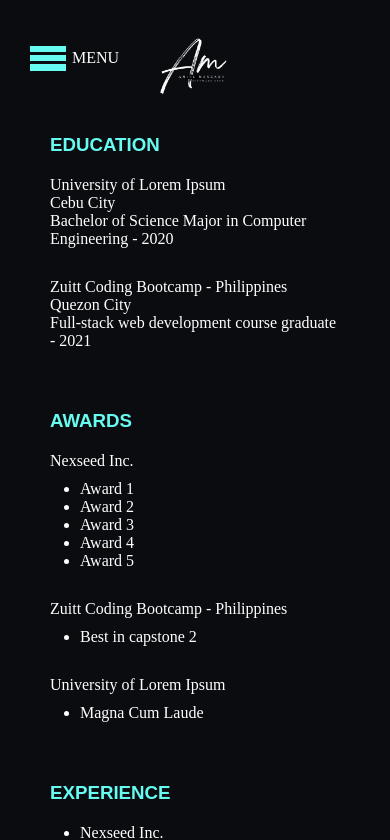
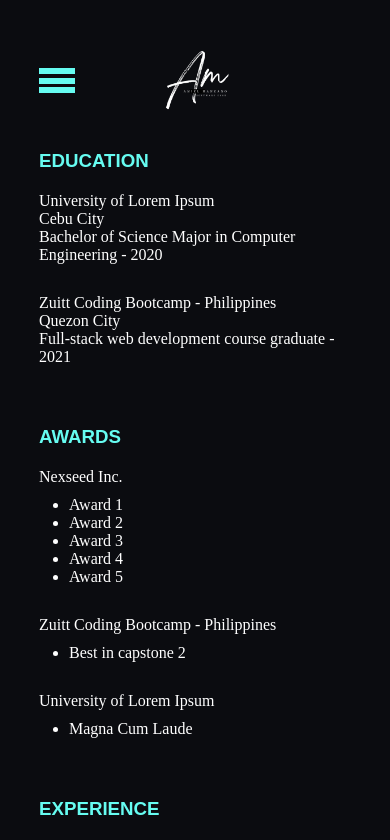
Before and after one commit to rrdot09/portfolio-project, a React (Create React App) app: page /about in a window 390 px wide. Shown: the top 840 px of the page. Built offline with nearby package versions, Linux system fonts and the light colour scheme; a web font is replaced by a local one.

Commit message:
Fix header responsiveness

```diff
--- a/src/components/header.js
+++ b/src/components/header.js
@@ -1,6 +1,5 @@
 import Logo from "./Logo";
 import NavigationBar from "./NavigationBar";
-
 
 export default function Header() {
   return (
--- a/src/styles/_mixins.scss
+++ b/src/styles/_mixins.scss
@@ -3,3 +3,9 @@
     justify-content: center;
     align-items: center;
 }
+
+@mixin flex-start {
+    display: flex;
+    justify-content: flex-start;
+    align-items: center;
+}
--- a/src/styles/foundation/_base.scss
+++ b/src/styles/foundation/_base.scss
@@ -8,8 +8,7 @@ body {
     background-color: $d1;
     font-family: 'Gotu', sans-serif;
     color: $d4;
-    margin: 27px 150px 53px;
-    font-size: 24px;
+    margin: 3% 10%;
     font-weight: 400;
 }
 
@@ -26,10 +25,3 @@ button {
     cursor: pointer;
     border: none;
 }
-
-@media (max-width: 428px) {
-    body {
-        margin: 30px 50px;
-        font-size: 16px;
-    }
-}
--- a/src/styles/index.css
+++ b/src/styles/index.css
@@ -3,8 +3,7 @@ body {
   background-color: #0B0C10;
   font-family: "Gotu", sans-serif;
   color: #66FCF1;
-  margin: 27px 150px 53px;
-  font-size: 24px;
+  margin: 3% 10%;
   font-weight: 400;
 }
 
@@ -22,12 +21,6 @@ button {
   border: none;
 }
 
-@media (max-width: 428px) {
-  body {
-    margin: 30px 50px;
-    font-size: 16px;
-  }
-}
 *, *::before, *::after {
   margin: 0;
   padding: 0;
@@ -97,9 +90,13 @@ button {
 }
 .header {
   display: flex;
-  justify-content: center;
+  justify-content: flex-start;
   align-items: center;
-  margin: 30px;
+  position: -webkit-sticky;
+  position: sticky;
+  top: 0;
+  padding: 30px 0;
+  background-color: #0B0C10;
 }
 
 .nav {
@@ -107,17 +104,14 @@ button {
   justify-content: center;
   align-items: center;
   grid-gap: 0.4rem;
-  position: fixed;
-  top: 4.3rem;
-  left: 9.6rem;
-  height: 40px;
+  height: 2.2rem;
   background-color: #0B0C10;
 }
 
 .nav_button {
   display: inline-block;
-  width: 57px;
-  height: 10px;
+  width: 3.4rem;
+  height: 0.5rem;
   background-color: #66FCF1;
   position: relative;
 }
@@ -131,8 +125,8 @@ button {
 .nav_button::before {
   content: "";
   display: inline-block;
-  width: 57px;
-  height: 10px;
+  width: 3.4rem;
+  height: 0.5rem;
   background-color: #66FCF1;
   position: absolute;
   top: 15px;
@@ -148,8 +142,8 @@ button {
 .nav_button::after {
   content: "";
   display: inline-block;
-  width: 57px;
-  height: 10px;
+  width: 3.4rem;
+  height: 0.5rem;
   background-color: #66FCF1;
   position: absolute;
   bottom: 15px;
@@ -167,15 +161,14 @@ button {
 }
 
 @media (max-width: 428px) {
-  .nav {
-    top: 38px;
-    left: 30px;
-  }
   .nav_button::before {
     top: 9.38px;
   }
   .nav_button::after {
     bottom: 9.38px;
+  }
+  .nav_header {
+    display: none;
   }
 }
 .grid {
@@ -259,14 +252,15 @@ button {
   }
 }
 .siteLogo {
-  width: 138px;
-  height: 138px;
+  width: 10vw;
+  position: relative;
+  left: 40%;
+  transform: translateX(-50%);
 }
 
 @media (max-width: 428px) {
   .siteLogo {
-    width: 82px;
-    height: 74px;
+    width: 20vw;
   }
 }
 .u-mb-10 {
--- a/src/styles/layout/_header.scss
+++ b/src/styles/layout/_header.scss
@@ -1,6 +1,10 @@
 @import "../mixins";
+@import "../variables";
 
 .header {
-    @include flex-center;
-    margin: 30px;
+    @include flex-start;
+    position: sticky;
+    top: 0;
+    padding: 30px 0;
+    background-color: $d1;
 }
--- a/src/styles/object/component/_logo.scss
+++ b/src/styles/object/component/_logo.scss
@@ -1,11 +1,12 @@
 .siteLogo {
-    width: 138px;
-    height: 138px;
+    width: 10vw;
+    position: relative;
+    left: calc(50% - 10%);
+    transform: translateX(-50%);
 }
 
 @media (max-width: 428px) {
     .siteLogo {
-        width: 82px;
-        height: 74px;
+        width: 20vw;
     }
 }
--- a/src/styles/object/component/_nav.scss
+++ b/src/styles/object/component/_nav.scss
@@ -4,18 +4,15 @@
 .nav {
     @include flex-center;
     grid-gap: 0.4rem;
-    position: fixed;
-    top: 4.3rem;
-    left: 9.6rem;
-    height: 40px;
+    height: 2.2rem;
     background-color: $d1;
 
 }
 
 @mixin buttonLine {
     display: inline-block;
-    width: 57px;
-    height: 10px;
+    width: 3.4rem;
+    height: 0.5rem;
     background-color: $d4;
 
     @media (max-width: 428px) {
@@ -50,14 +47,13 @@
 }
 
 @media (max-width: 428px) {
-    .nav {
-        top: 38px;
-        left: 30px;
-    }
     .nav_button::before {
         top: 9.38px;
     }
     .nav_button::after {
         bottom: 9.38px;
     }
+    .nav_header {
+        display: none;
+    }
 }
```
Also changed, not shown: 1 other file (tests, documents, lock files or other folders).
